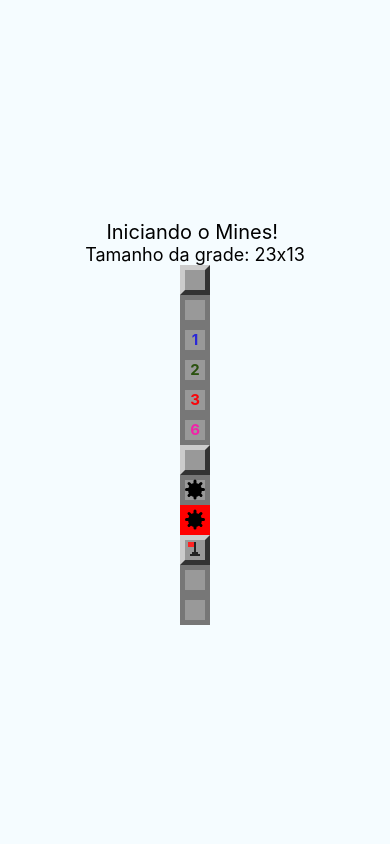
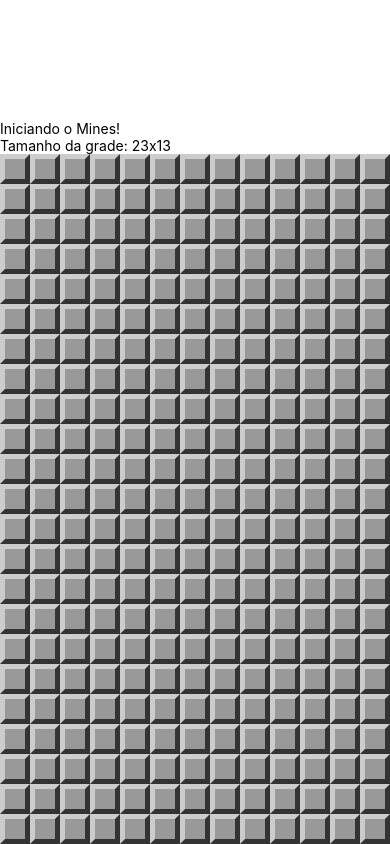
Before and after one commit to luckrafael/mines, a React Native app: screen / in a window 390 px wide. Built offline with nearby package versions, Linux system fonts and the light colour scheme.

Commit message:
adding board

```diff
--- a/App.js
+++ b/App.js
@@ -10,26 +10,39 @@
 } from 'react-native';
 
 import params from './src/params';
-import Field from './src/components/Field';
+import MineField from './src/components/MineField';
+import { createMineBoard } from './src/functions';
+
 
 export default class App extends Component {
+
+  constructor(props) {
+    super(props)
+    this.state = this.createState()
+  }
+
+  minesAmount = () => {
+    const cols = params.getColumnsAmount()
+    const rows = params.getRowsAmount()
+    return Math.ceil(cols * rows * params.difficultLevel)
+  }
+
+  createState = () => {
+    const cols = params.getColumnsAmount()
+    const rows = params.getRowsAmount()
+    return {
+      board: createMineBoard(rows, cols, this.minesAmount()),
+    }
+  }
+
   render() {
     return (
       <View style={styles.container}>
         <Text style={styles.welcome}>Iniciando o Mines! </Text>
         <Text style={styles.instructions}>Tamanho da grade: {params.getRowsAmount()}x{params.getColumnsAmount()}</Text>
-        <Field />
-        <Field opened />
-        <Field opened nearMines={1} />
-        <Field opened nearMines={2} />
-        <Field opened nearMines={3} />
-        <Field opened nearMines={6} />
-        <Field mined />
-        <Field mined opened />
-        <Field mined opened exploded />
-        <Field flagged />
-        <Field flagged opened />
-        <Field flagged opened />
+        <View style={styles.board}>
+          <MineField board={this.state.board} />
+        </View>
 
       </View>
     )
@@ -39,15 +52,10 @@
 const styles = StyleSheet.create({
   container: {
     flex: 1,
-    justifyContent: 'center',
+    justifyContent: 'flex-end',
+  },
+  board: {
     alignItems: 'center',
-    backgroundColor: '#F5FCFF'
-  },
-  welcome: {
-    fontSize: 20,
-    textAlign: 'center'
-  },
-  instructions: {
-    fontSize: 18
+    backgroundColor: '#AAA',
   }
 })
--- /dev/null
+++ b/src/components/MineField.js
@@ -0,0 +1,25 @@
+import React from 'react';
+import { View, StyleSheet } from 'react-native';
+import Field from './Field';
+
+// import { createMineBoard } from "../functions";
+
+
+export default props => {
+    const rows = props.board.map((row, r) => {
+        const columns = row.map((field, c) => {
+            return <Field {...field} key={c} />
+        })
+        return <View key={r}
+            style={{ flexDirection: 'row' }}>
+            {columns}
+        </View>
+    })
+    return <View style={styles.container}>{rows}</View>
+}
+
+const styles = StyleSheet.create({
+    container: {
+        backgroundColor: '#EEE'
+    }
+})
```
